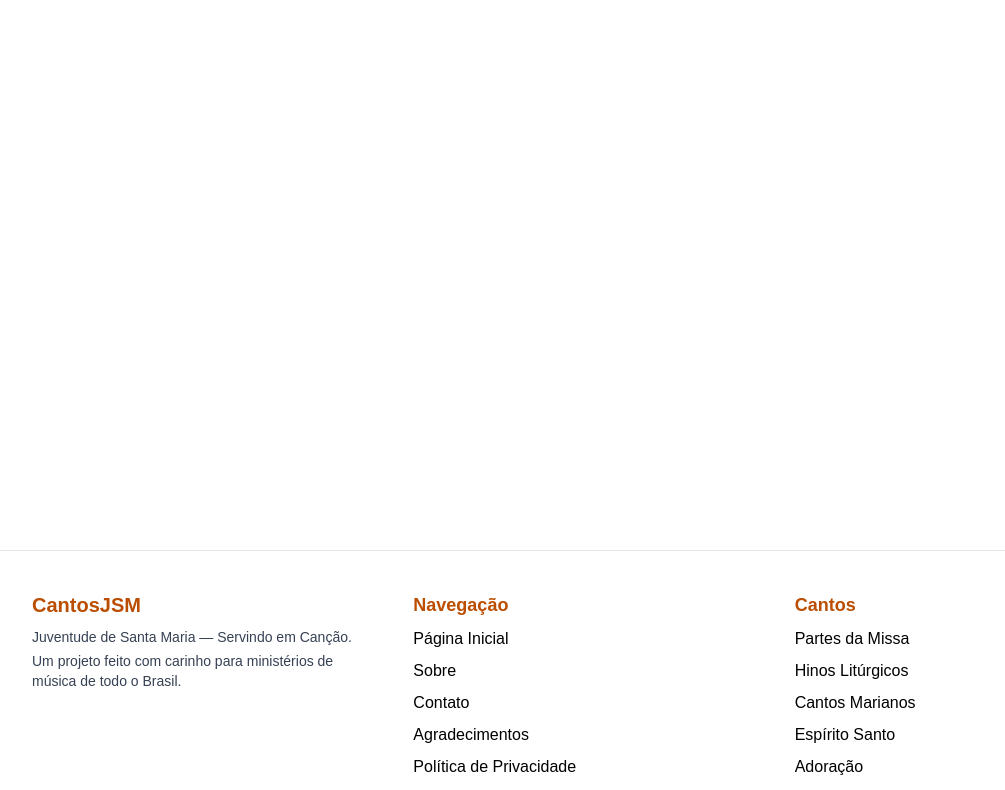
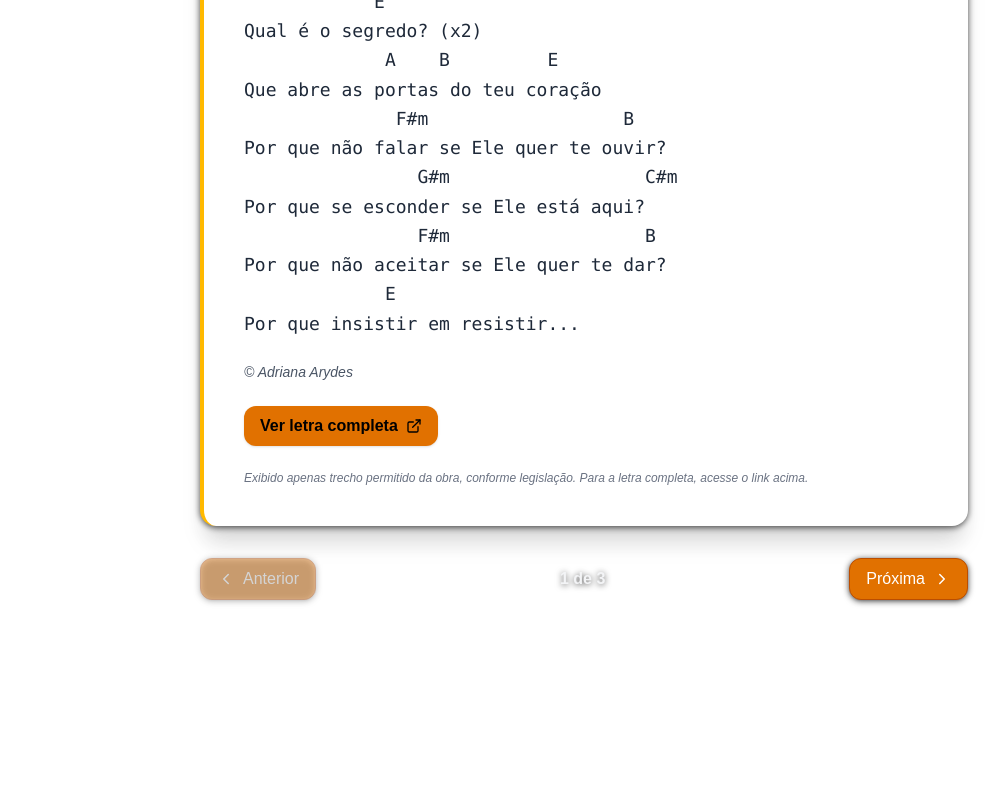
Before and after one commit to robsonalbuquerquedev/cantosjsm, a Next.js app: page /hinos in a window 1280 px wide. Shown: the part 1000-1790 px from the top of the page, without its empty margins (56-1061 px from the left). Built offline with nearby package versions, Linux system fonts and the light colour scheme.

Commit message:
update: Component SongList.tsx

```diff
--- a/src/components/SongList.tsx
+++ b/src/components/SongList.tsx
@@ -10,9 +10,10 @@ import {
     ExternalLink,
     RotateCcw,
 } from "lucide-react";
+import type { SongCategory } from "@/types/song";
 
 interface SongListProps {
-    category: Song["category"];
+    category: SongCategory;
     title: string;
 }
 
@@ -39,7 +40,7 @@ export default function SongList({ category, title }: SongListProps) {
             const data: Song[] = await res.json();
 
             const filtered = data
-                .filter((song) => song.category === category)
+                .filter((song) => song.categories.includes(category))
                 .sort((a, b) => a.name.localeCompare(b.name, "pt-BR"));
 
             setSongs(filtered);
@@ -233,38 +234,42 @@ export default function SongList({ category, title }: SongListProps) {
 
                     {/* Navegação entre músicas */}
                     <div className="flex justify-between items-center mt-8">
+
+                        {/* Botão anterior */}
                         <button
                             onClick={prevSong}
                             disabled={currentIndex === 0}
                             className={`
-                                flex items-center gap-2 px-4 py-2 rounded-xl border
-                                transition shadow
-                                ${currentIndex === 0
-                                    ? "opacity-40 cursor-not-allowed border-gray-300"
-                                    : "bg-white hover:bg-gray-100 border-gray-300"
+            flex items-center gap-2 px-4 py-2 rounded-xl border shadow transition
+            ${currentIndex === 0
+                                    ? "bg-amber-600 opacity-40 cursor-not-allowed text-white border-amber-700"
+                                    : "bg-amber-600 hover:bg-amber-500 text-white cursor-pointer border-amber-700"
                                 }
-                            `}
+        `}
                         >
-                            <ChevronLeft size={18} /> Anterior
+                            <ChevronLeft size={18} />
+                            Anterior
                         </button>
 
+                        {/* Contador */}
                         <span className="text-gray-100 font-semibold">
                             {currentIndex + 1} de {filteredSongs.length}
                         </span>
 
+                        {/* Botão próxima */}
                         <button
                             onClick={nextSong}
                             disabled={currentIndex === filteredSongs.length - 1}
                             className={`
-                                flex items-center gap-2 px-4 py-2 rounded-xl border
-                                transition shadow
-                                ${currentIndex === filteredSongs.length - 1
-                                    ? "opacity-40 cursor-not-allowed border-gray-300"
-                                    : "bg-white hover:bg-gray-100 border-gray-300"
+            flex items-center gap-2 px-4 py-2 rounded-xl border shadow transition
+            ${currentIndex === filteredSongs.length - 1
+                                    ? "bg-amber-600 opacity-40 cursor-not-allowed text-white border-amber-700"
+                                    : "bg-amber-600 hover:bg-amber-500 text-white cursor-pointer border-amber-700"
                                 }
-                            `}
+        `}
                         >
-                            Próxima <ChevronRight size={18} />
+                            Próxima
+                            <ChevronRight size={18} />
                         </button>
                     </div>
                 </div>
```
